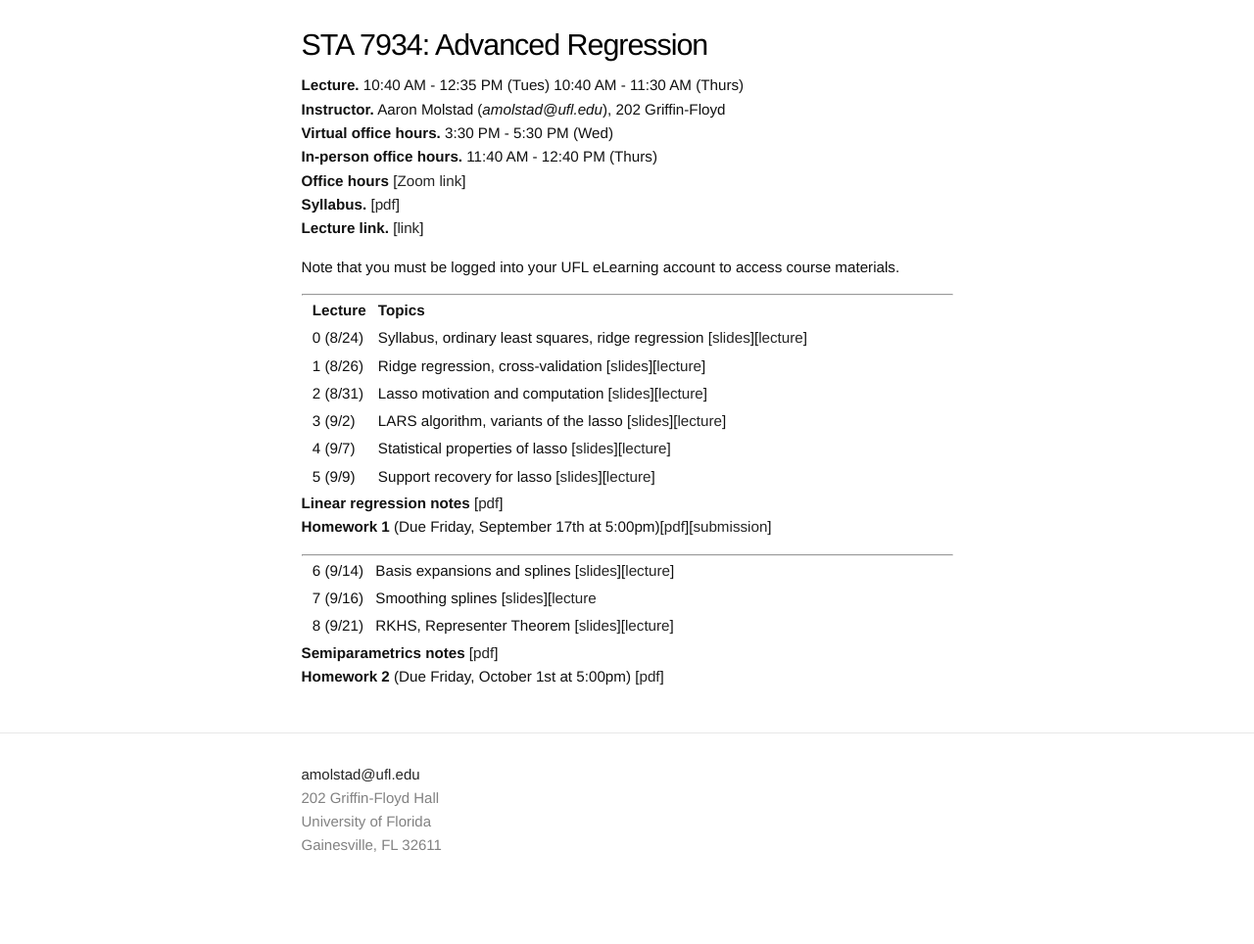
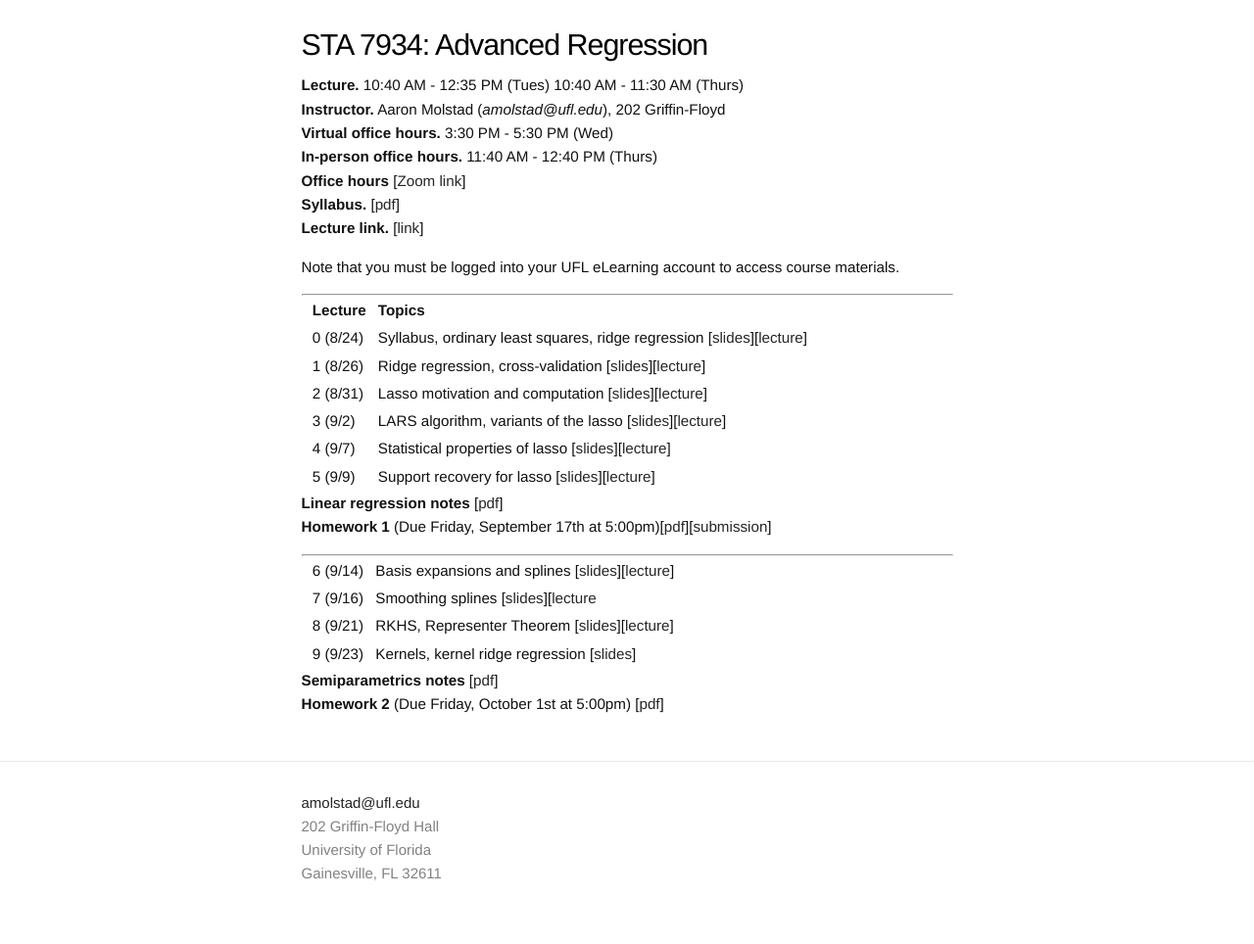
Before and after one commit to ajmolstad/ajmolstad.github.io, a Jekyll site: the page built from F21_STA7934.md, in a window 1280 px wide. Shown: the whole page at 98% size. Built offline with Jekyll 4.4.1, drawn with Linux system fonts in a browser that asks for light colours; before the commit the page ends 935 px from its top, so only the background shows below that.

Commit message:
Update F21_STA7934.md

```diff
--- a/F21_STA7934.md
+++ b/F21_STA7934.md
@@ -33,6 +33,7 @@ Note that you must be logged into your UFL eLearning account to access course ma
 || 6 (9/14) || Basis expansions and splines [[slides](https://ufl.instructure.com/files/62131715/download?download_frd=1)][[lecture](https://ufl.instructure.com/courses/437665/files?preview=62208819)] ||
  || 7 (9/16) || Smoothing splines [[slides](https://ufl.instructure.com/files/62208820/download?download_frd=1)][[lecture](https://ufl.instructure.com/courses/437665/files?preview=62253084)||
  || 8 (9/21) || RKHS, Representer Theorem [[slides](https://ufl.instructure.com/files/62356702/download?download_frd=1)][[lecture](https://ufl.instructure.com/courses/437665/files?preview=62372710)] ||
+ || 9 (9/23) || Kernels, kernel ridge regression [[slides](https://ufl.instructure.com/files/62422720/download?download_frd=1)]||
 
 **Semiparametrics notes** [[pdf](https://ufl.instructure.com/files/62372837/download?download_frd=1)]
 **Homework 2** (Due Friday, October 1st at 5:00pm) [[pdf](https://ufl.instructure.com/files/62372698/download?download_frd=1)]
```
